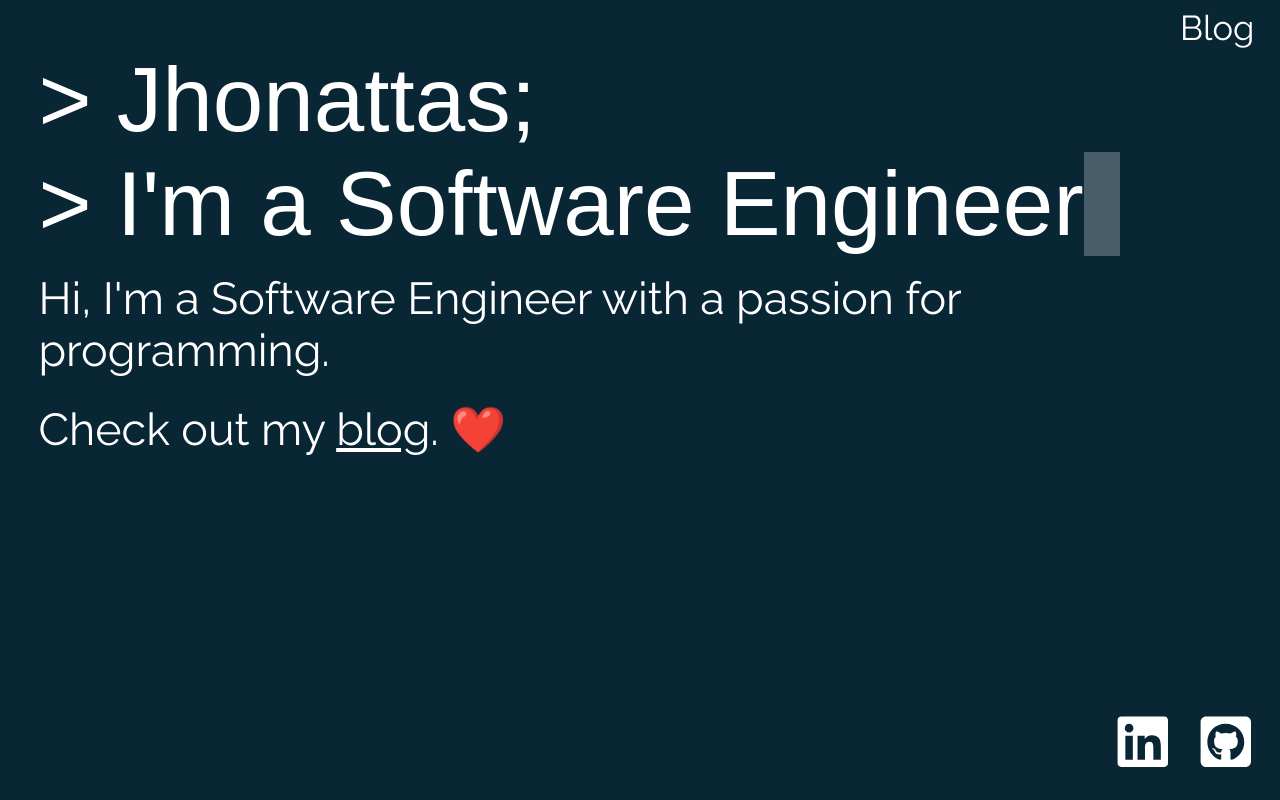
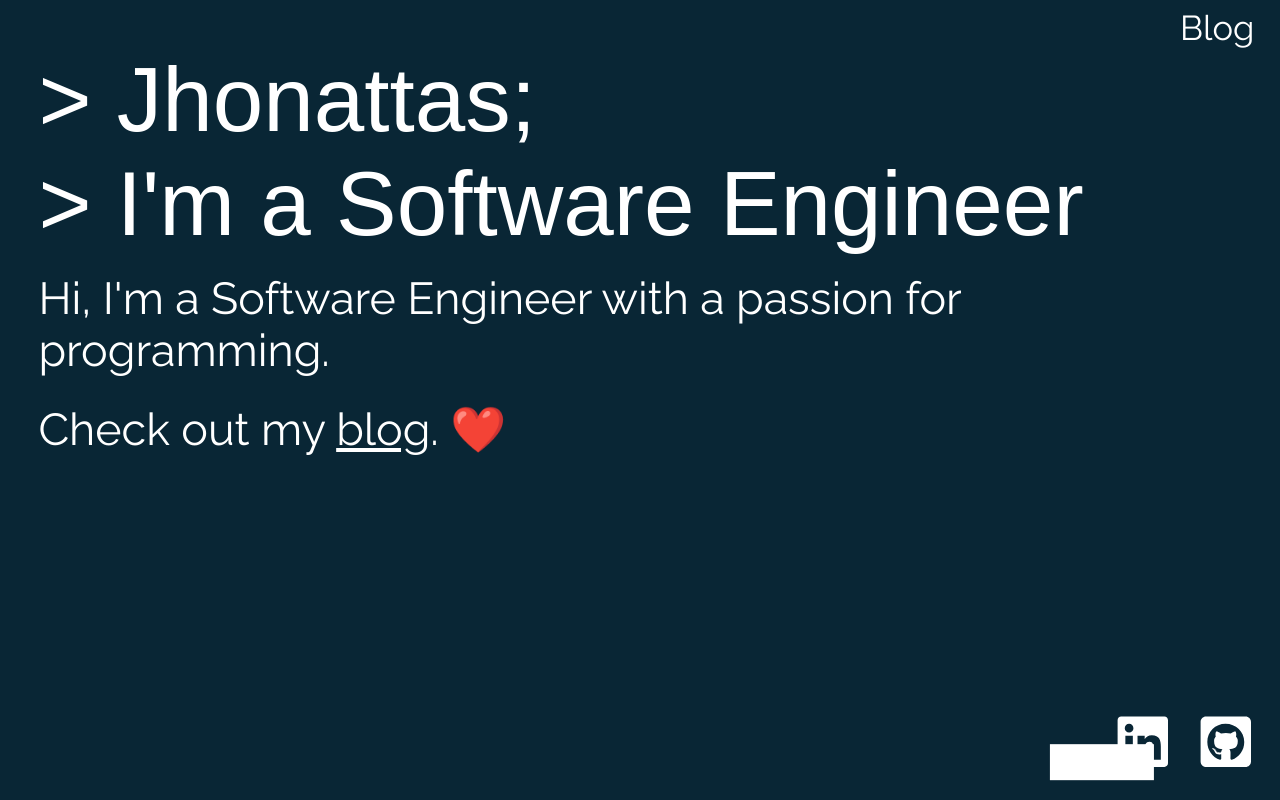
Before and after one commit to JhonattasFerreira/my-site, a Next.js app: page / in a window 1280 px wide. Built offline with nearby package versions, Linux system fonts and the light colour scheme; a web font is replaced by a local one.

Commit message:
feat: animate terminal cursor falling to viewport bottom on home page

```diff
--- a/app/(home)/page.js
+++ b/app/(home)/page.js
@@ -1,3 +1,6 @@
+"use client";
+
+import { useState, useEffect, useRef } from "react";
 import styles from "../home.module.css";
 import NavItem from "@/components/NavItem";
 import Link from "next/link";
@@ -12,6 +15,36 @@ const jersey_10 = Jersey_10({
 });
 
 export default function Home() {
+  const [phase, setPhase] = useState("idle");
+  const [cursorPos, setCursorPos] = useState({
+    top: 0,
+    left: 0,
+    width: 0,
+    height: 0,
+    fallDistance: 0,
+  });
+  const rectangleRef = useRef(null);
+
+  useEffect(() => {
+    const timer = setTimeout(() => {
+      if (rectangleRef.current) {
+        const rect = rectangleRef.current.getBoundingClientRect();
+        const fallDistance =
+          window.innerHeight - 20 - rect.top - rect.height / 2 - rect.width / 2;
+        setCursorPos({
+          top: rect.top,
+          left: rect.left,
+          width: rect.width,
+          height: rect.height,
+          fallDistance,
+        });
+      }
+      setPhase("falling");
+    }, 2000);
+
+    return () => clearTimeout(timer);
+  }, []);
+
   return (
     <div className={styles.container}>
       <header>
@@ -23,20 +56,49 @@ export default function Home() {
           <span className={jersey_10.className}>
             <div>&gt; Jhonattas;</div>
             <div className={styles.cursor}>
-              &gt; I'm a Software Engineer
-              <div className={styles.rectangle}></div>
+              &gt; I&apos;m a Software Engineer
+              {phase === "idle" && (
+                <div ref={rectangleRef} className={styles.rectangle} />
+              )}
             </div>
           </span>
         </section>
 
         <section className={styles.containerAbout}>
-          <div>Hi, I'm a Software Engineer with a passion for programming.</div>
+          <div>Hi, I&apos;m a Software Engineer with a passion for programming.</div>
           <div className={styles.checkoutBlog}>
             Check out my <Link href={"/en/blog"}>blog</Link>. ❤️
           </div>
         </section>
       </main>
 
+      {phase === "falling" && (
+        <div
+          className={styles.rectangleFalling}
+          style={{
+            top: cursorPos.top,
+            left: cursorPos.left,
+            width: cursorPos.width,
+            height: cursorPos.height,
+            "--fall-distance": `${cursorPos.fallDistance}px`,
+          }}
+          onAnimationEnd={() => setPhase("resting")}
+        />
+      )}
+
+      {phase === "resting" && (
+        <div
+          className={styles.rectangleResting}
+          style={{
+            top: cursorPos.top,
+            left: cursorPos.left,
+            width: cursorPos.width,
+            height: cursorPos.height,
+            transform: `translateY(${cursorPos.fallDistance}px) rotate(90deg)`,
+          }}
+        />
+      )}
+
       <SocialFooter className={styles.footer} />
     </div>
   );
--- a/app/home.module.css
+++ b/app/home.module.css
@@ -50,11 +50,35 @@
     opacity: 0.5;
   }
 }
+
+@keyframes fall {
+  from {
+    transform: translateY(0) rotate(0deg);
+  }
+  to {
+    transform: translateY(var(--fall-distance)) rotate(810deg);
+  }
+}
+
 .rectangle {
   width: 2.8vw;
   height: inherit;
   background: white;
   animation: blink 1.5s linear infinite;
+}
+
+.rectangleFalling {
+  position: fixed;
+  background: white;
+  animation: fall 1.2s ease-in forwards;
+  z-index: 100;
+}
+
+.rectangleResting {
+  position: fixed;
+  background: white;
+  animation: blink 1.5s linear infinite;
+  z-index: 100;
 }
 
 @media (min-width: 600px) and (max-width: 961px) {
```
